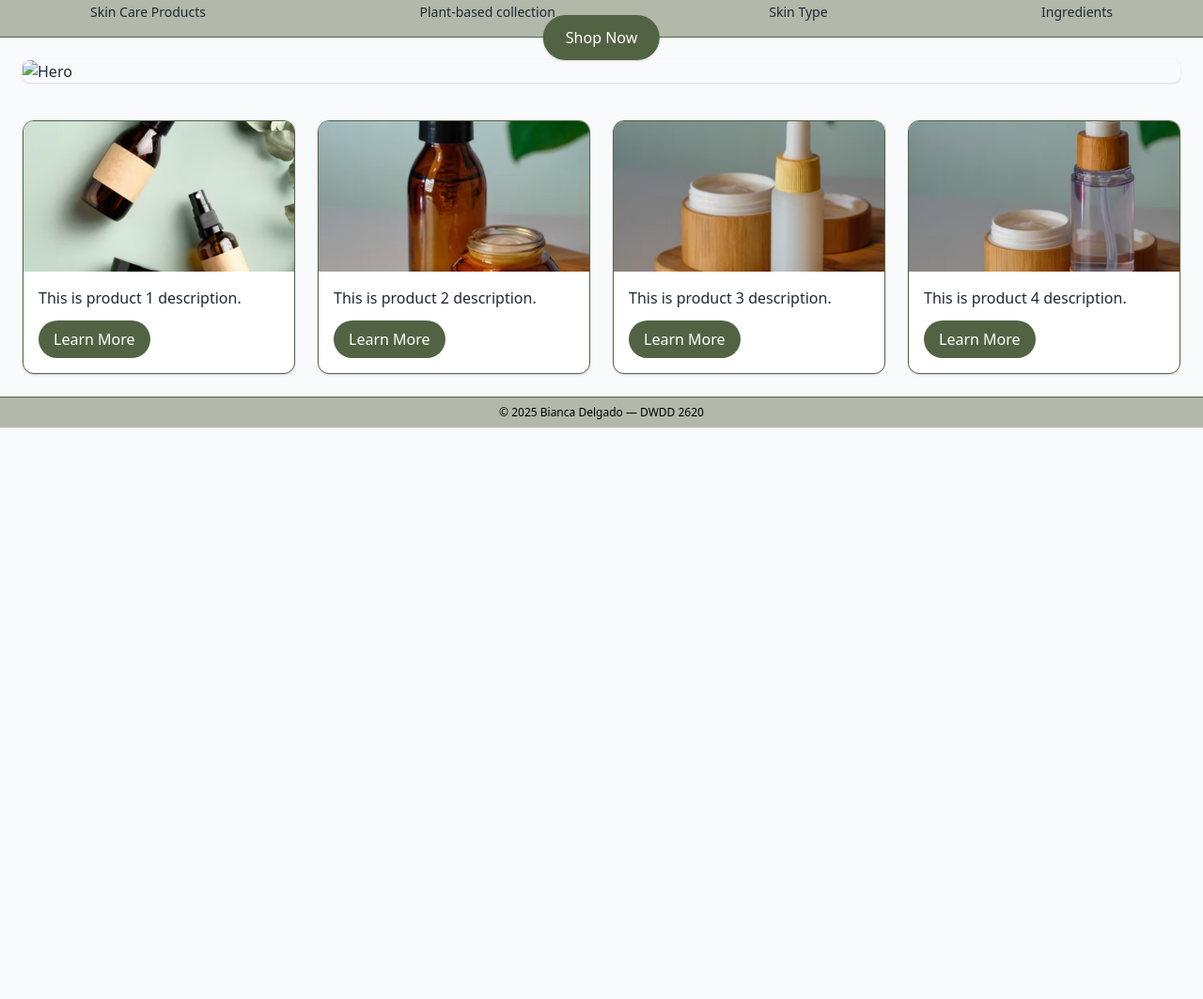
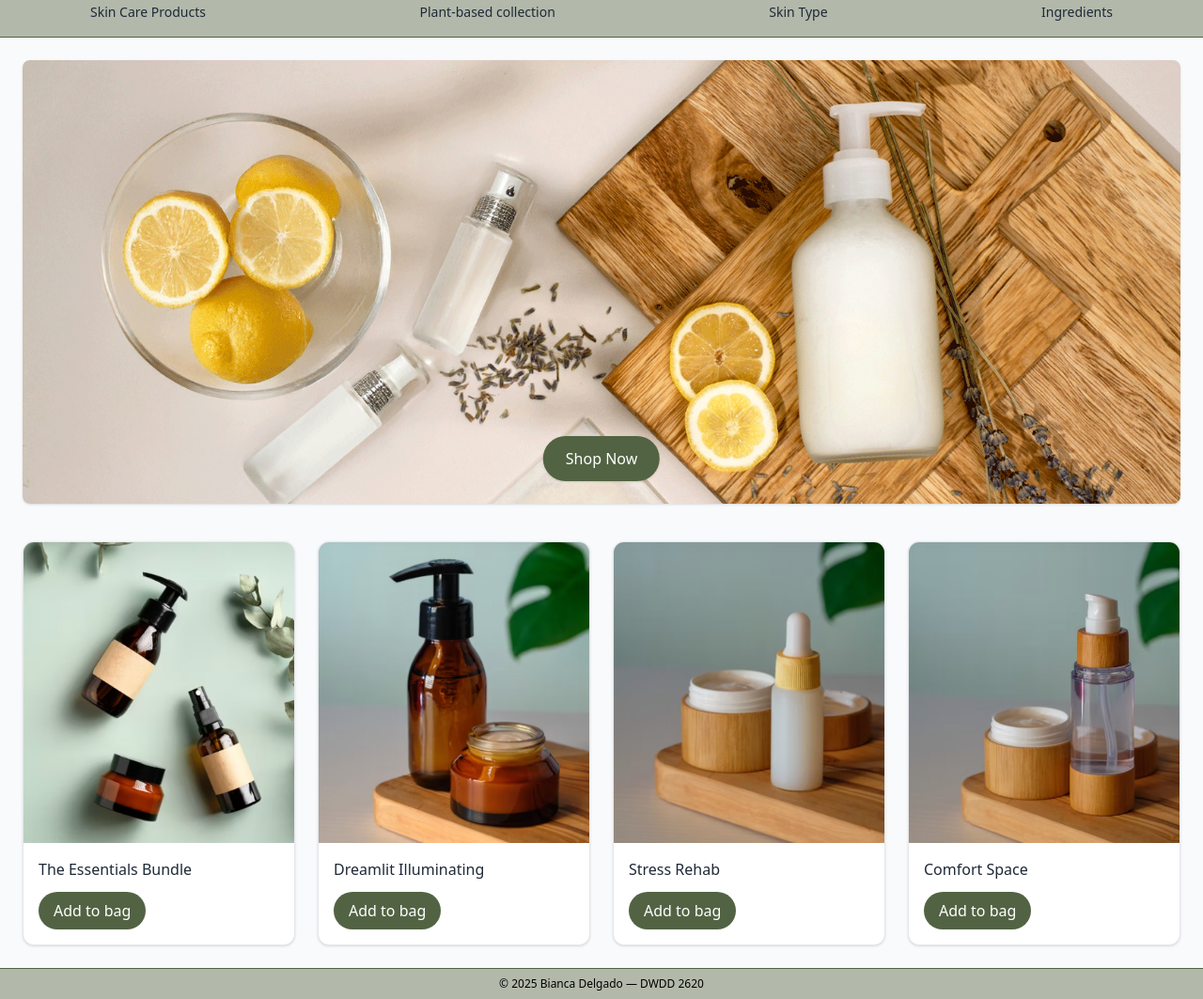
Before and after one commit to BVDS25/DWDD2620, a website: page unit-3/index.html in a window 1280 px wide. Shown: the part 93-1156 px from the top of the page at 94% size. Before the commit the page ends 800 px from the top, so only its background shows below. Drawn offline with Linux system fonts and the light colour scheme.

Commit message:
unit 3 finished

```diff
--- a/input.css
+++ b/input.css
@@ -2,9 +2,11 @@
 @tailwind components;
 @tailwind utilities;
 
+@config "tailwind.config.js";
+
 @layer components {
   .card {
-    @apply bg-white rounded-xl shadow hover:shadow-lg transition overflow-hidden border border-brand-primary;
+    @apply bg-white rounded-xl shadow hover:shadow-lg transition overflow-hidden;
   }
 
   .card img {
--- a/tailwind.config.js
+++ b/tailwind.config.js
@@ -14,4 +14,5 @@ export default {
       },
     },
   },
+
 }
--- a/unit-3/index.html
+++ b/unit-3/index.html
@@ -73,17 +73,17 @@
 
   <!-- MAIN -->
   <main class="container mx-auto p-6">
-      <!-- HERO -->
+
     <section class="relative">
       <picture>
-          <!-- Mobile image -->
-          <source srcset="images/hero-mobile.jpg" media="(max-width: 640px)" />
-          <!-- Tablet image -->
-          <source srcset="images/hero-tablet.jpg" media="(max-width: 1024px)" />
-          <!-- Desktop image -->
-          <img src="images/hero-desktop.jpg" alt="Hero" class="w-full h-auto rounded-lg shadow" />
+
+        <source srcset="images/hero1x.png" media="(max-width: 640px)" />
+
+        <source srcset="images/hero2x.png" media="(max-width: 1024px)" />
+
+        <img src="images/hero3x.png" alt="Hero" class="w-full h-auto rounded-lg shadow" />
       </picture>
-        <a href="#shop"
+      <a href="/unit-1/index.html"
         class="absolute bottom-6 left-1/2 -translate-x-1/2 bg-brand-primary text-white px-6 py-3 rounded-full shadow hover:opacity-90 transition">
         Shop Now
       </a>
@@ -93,34 +93,47 @@
     <section id="shop" class="grid gap-6 sm:grid-cols-2 lg:grid-cols-4 mt-10">
       <!-- Card 1 -->
       <div class="card">
-          <img src="images/product-1.png" alt="Product 1" class="w-full h-40 object-cover" />
+        <a href="../unit-1/index.html"><img src="images/product-1.png" alt="Product 1"
+            class="w-full h-40 object-cover" /></a>
         <div class="p-4">
-            <p class="mb-3">This is product 1 description.</p>
-            <a href="#" class="btn">Learn More</a>
+          <a href="../unit-1/index.html">
+            <p class="mb-3">The Essentials Bundle</p>
+          </a>
+          <a href="#" class="btn">Add to bag</a>
         </div>
       </div>
       <!-- Card 2 -->
       <div class="card">
-          <img src="images/product-2.png" alt="Product 2" class="rounded-t-lg w-full h-40 object-cover" />
+        <a href="../unit-1/index.html"><img src="images/product-2.png" alt="Product 2"
+            class="w-full h-40 object-cover" /></a>
         <div class="p-4">
-            <p class="mb-3">This is product 2 description.</p>
-            <a href="#" class="btn">Learn More</a>
+          <a href="../unit-1/index.html">
+            <p class="mb-3">Dreamlit Illuminating</p>
+          </a>
+          <a href="#" class="btn">Add to bag</a>
         </div>
       </div>
+
       <!-- Card 3 -->
       <div class="card">
-          <img src="images/product-3.png" alt="Product 3" class="rounded-t-lg w-full h-40 object-cover" />
+        <a href="../unit-1/index.html"><img src="images/product-3.png" alt="Product 3"
+            class="w-full h-40 object-cover" /></a>
         <div class="p-4">
-            <p class="mb-3">This is product 3 description.</p>
-            <a href="#" class="btn">Learn More</a>
+          <a href="../unit-1/index.html">
+            <p class="mb-3">Stress Rehab</p>
+          </a>
+          <a href="#" class="btn">Add to bag</a>
         </div>
       </div>
       <!-- Card 4 -->
       <div class="card">
-          <img src="images/product-4.png" alt="Product 4" class="rounded-t-lg w-full h-40 object-cover" />
+        <a href="../unit-1/index.html"><img src="images/product-4.png" alt="Product 3"
+            class="w-full h-40 object-cover" /></a>
         <div class="p-4">
-            <p class="mb-3">This is product 4 description.</p>
-            <a href="#" class="btn">Learn More</a>
+          <a href="../unit-1/index.html">
+            <p class="mb-3">Comfort Space</p>
+          </a>
+          <a href="#" class="btn">Add to bag</a>
         </div>
       </div>
     </section>
```
Also changed, not shown: styles.css, unit-3/images/hero1x.png (added), unit-3/images/hero2x.png (added), unit-3/images/hero3x.png (added). Lines whose indentation alone changed are shown as unchanged.
